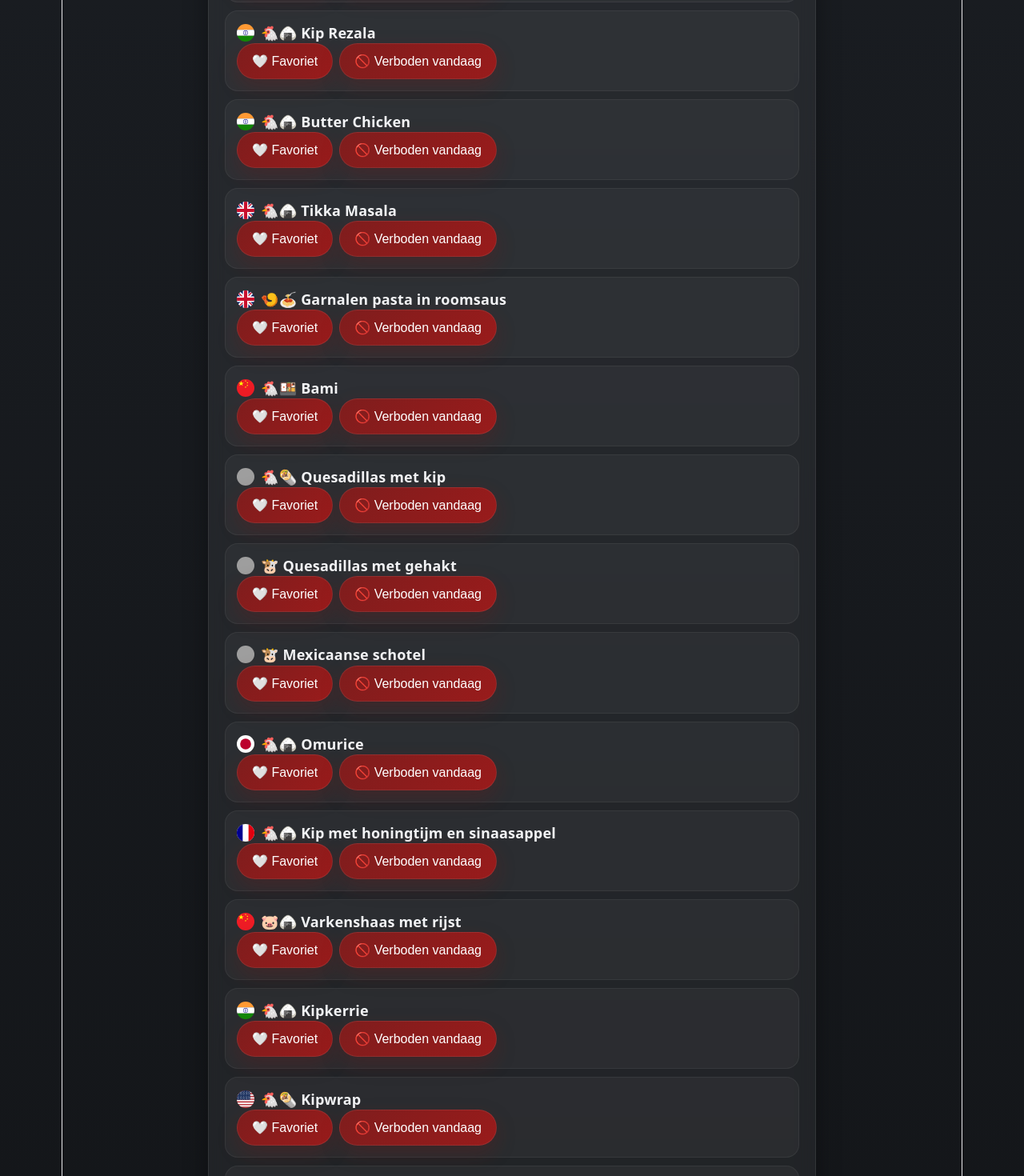
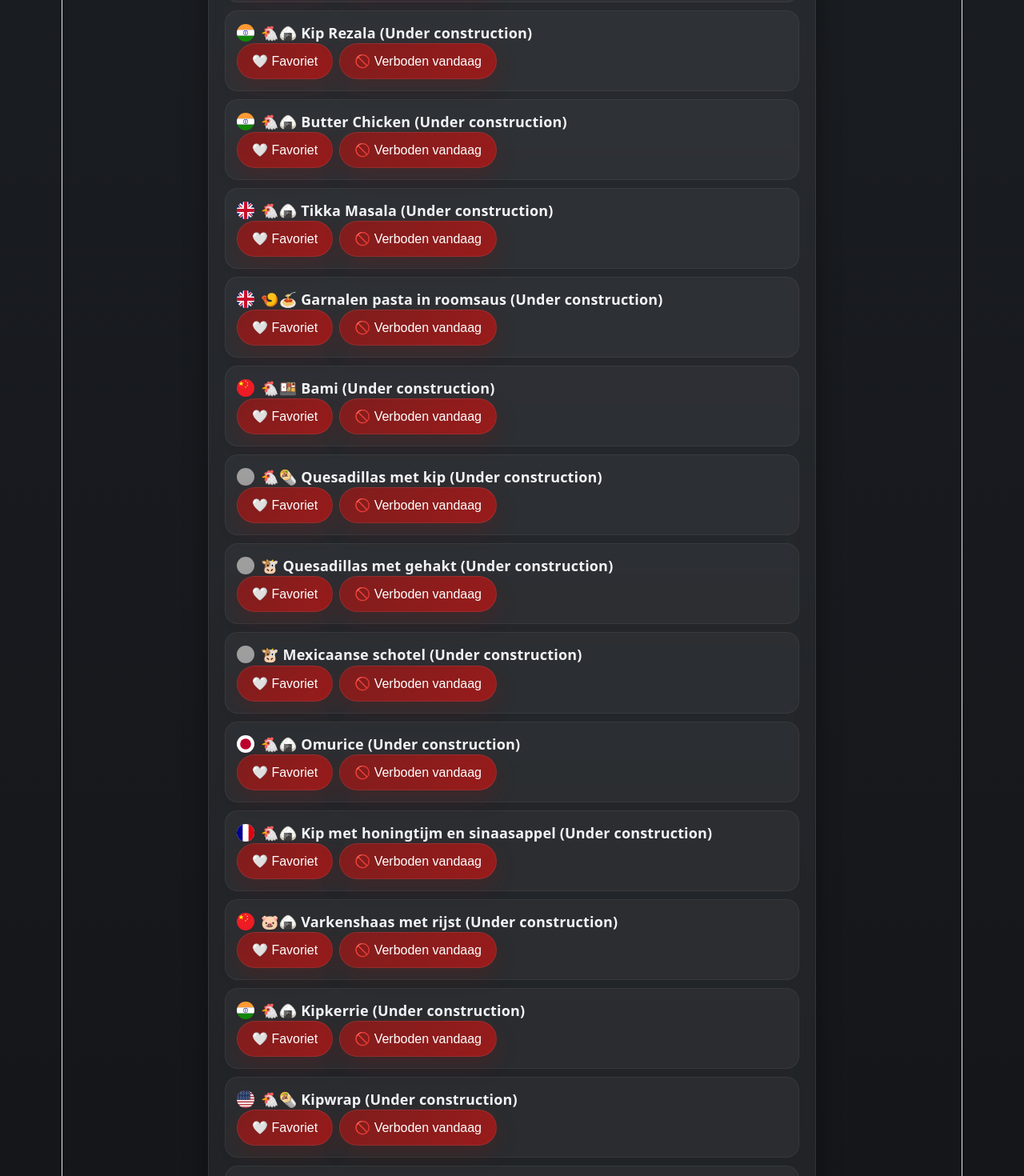
Before and after one commit to ZeokaHS/Wat-eten-we-app, a React (Vite) app: page / in a window 1280 px wide. Shown: the part 1860-3330 px from the top of the page at 80% size. Built offline with nearby package versions, Linux system fonts and the light colour scheme; grey boxes are pictures that could not be loaded.

Commit message:
Recepten en ingredienten aangevuld.

```diff
--- a/src/App.jsx
+++ b/src/App.jsx
@@ -18,7 +18,7 @@ const startGerechten = [
     vlag: "/flags/sr.svg",
     afbeelding: "/dishes/bootjehetekip.jpg",
     categorieen: ["Kip 🐔"],
-    ingredienten: ["400 gram kippendij", "4 eetlepels ketjap", "5 eetlepels sweet chilisaus", "sambal naar smaak", "1 eetlepel pindakaas", "zonnebloemolie", "2 teentjes knoflook", "1 paprika", "1 rode ui", "pita broodjes", "ijsbergsla"],
+    ingredienten: ["400 gram kippendij", "4 eetlepels ketjap", "5 eetlepels sweet chilisaus", "Sambal naar smaak", "1 eetlepel pindakaas", "Scheutje zonnebloemolie", "2 teentjes knoflook", "1 paprika", "1 rode ui", "Pita broodjes", "Ijsbergsla", "Bakpapier"],
     recept: [
   "Snij de rode ui in kleine stukjes en de paprika in reepjes. (of ook in kleine stukjes als je dat lekkerder vindt! Reepjes hebben mijn voorkeur in dit recept)",
   "Hak je kippendijen in blokjes en marineer met de ketjap, sweet chilisaus, sambal, pindakaas en knoflook",
@@ -35,7 +35,7 @@ const startGerechten = [
     vlag: "/flags/at.svg",
     afbeelding: "/dishes/kaiserschmarnn.jpg",
     categorieen: ["Vegetarisch 🌿"],
-    ingredienten: ["4 eieren", "50g kristalsuiker", "zakje vanillesuiker", "100g bloem", "100 ml melk", "Vanille aroma", "eventueel vleugje kaneel", "zonnebloemolie of boter om mee te bakken"],
+    ingredienten: ["4 eieren", "50g kristalsuiker", "Zakje vanillesuiker", "100g bloem", "100 ml melk", "Vanille aroma", "Eventueel vleugje kaneel", "Zonnebloemolie of boter om mee te bakken"],
     recept: [
   "Pak twee kommen.",
   "In de ene kom de eiwitten, de andere de rest.",
@@ -120,7 +120,7 @@ const startGerechten = [
     vlag: "/flags/tr.svg",
     afbeelding: "/dishes/shoarma.jpg",
     categorieen: ["Kip 🐔"],
-    ingredienten: ["500 gram kipshoarma", "Pita", "1 rode ui", "1 paprika", "Sla", "1/2 komkommer", "Scheutje zonnebloemolie", "3 teentjes knoflook", "3 eetlepels yoghurt", "1 theelepel honing", "1 theelepel peterselie", "1 theelepel bieslook", "1 theelepel dille", "Knoflooksaus"],
+    ingredienten: ["500 gram kipshoarma", "Pita", "1 rode ui", "1 paprika", "Sla", "1/2 komkommer", "Scheutje zonnebloemolie", "3 teentjes knoflook", "3 eetlepels yoghurt", "1 theelepel honing", "1 theelepel peterselie", "1 theelepel bieslook", "1 theelepel dille", "Knoflooksaus", "Bakpapier"],
     recept: [
   "Snijd alle groentes.",
   "Voeg de knoflook, yoghurt, honing, peterselie, bieslook en dille samen voor een heerlijke knoflooksaus. Wij mengen dit vaak met een knoflooksaus uit een pot.",
@@ -138,9 +138,15 @@ const startGerechten = [
     vlag: "/flags/nl.svg",
     afbeelding: "/dishes/gebakkenaardappelenpanga.jpg",
     categorieen: ["Aardappelen 🥔", "Vis 🐟"],
-    ingredienten: ["Volgt nog"],
+    ingredienten: ["300 gram vastkokende aardappelen", "2 pangafilets", "Scheutjes olijfolie", "Scheutje chilisaus", "Vismix poeder", "3 teentjes knoflook", "3 eetlepels yoghurt", "1 theelepel honing", "1 theelepel peterselie", "1 theelepel bieslook", "1 theelepel dille", "Knoflooksaus"],
     recept: [
-  "Recept volgt nog."
+  "Zet een pan met aardappelen en genoeg water om ze in onder te dompelen op.",
+  "Kook de aardappelen gaar en schil ze.",
+  "Stop de geschilde aardappelen in een ovenschaal en besprenkel met olijfolie en chilisaus.",
+  "Verwarm de oven voor op 200 graden en stop in de oven voor 20 minuten.",
+  "Strooi vismix over de pangafilets en bak op in een pan.",
+  "Voeg de knoflook, yoghurt, honing, peterselie, bieslook en dille samen voor een heerlijke knoflooksaus. Wij mengen dit vaak met een knoflooksaus uit een pot.",
+  "Eet smakelijk!"
 ],
   },
   {
@@ -148,9 +154,17 @@ const startGerechten = [
     vlag: "/flags/no.svg",
     afbeelding: "/dishes/gebakkenaardappelenzalm.jpg",
     categorieen: ["Aardappelen 🥔", "Vis 🐟"],
-    ingredienten: ["Volgt nog"],
+    ingredienten: ["300 gram vastkokende aardappelen", "Zalm", "Scheutjes olijfolie", "3 teentjes knoflook", "3 eetlepels yoghurt", "1 theelepel honing", "1 theelepel peterselie", "1 theelepel bieslook", "1 theelepel dille", "Knoflooksaus"],
     recept: [
-  "Recept volgt nog."
+  "Zet een pan met aardappelen en genoeg water om ze in onder te dompelen op.",
+  "Kook de aardappelen gaar en schil ze.",
+  "Stop de geschilde aardappelen in een ovenschaal en besprenkel met olijfolie en chilisaus.",
+  "Verwarm de oven voor op 200 graden en stop in de oven voor 20 minuten.",
+  "Verwarm een tweede oven voor (die hebben jullie).",
+  "Doe de zalm in een ovenschaal",
+  "Besprenkel de zalm met olijfolie en bak voor 25 minuten in de oven.",
+  "Voeg de knoflook, yoghurt, honing, peterselie, bieslook en dille samen voor een heerlijke knoflooksaus. Wij mengen dit vaak met een knoflooksaus uit een pot.",
+  "Eet smakelijk!"
 ],
   },
   {
@@ -158,9 +172,20 @@ const startGerechten = [
     vlag: "/flags/at.svg",
     afbeelding: "/dishes/gebakkenaardappelenschnitzel.jpg",
     categorieen: ["Aardappelen 🥔", "Kip 🐔"],
-    ingredienten: ["Volgt nog"],
+    ingredienten: ["300 gram vastkokende aardappelen", "Twee kipfilets", "Scheutjes olijfolie", "Scheutjes zonnebloemolie", "Scheutje chilisaus", "3 teentjes knoflook", "3 eetlepels yoghurt", "1 theelepel honing", "1 theelepel peterselie", "1 theelepel bieslook", "1 theelepel dille", "Knoflooksaus", "Een halve citroen", "1 ei", "Scheutje melk", "Chilimosterd", "Chilipoeder", "Peper", "Panko", "Meel/bloem", "Bakpapier"],
     recept: [
-  "Recept volgt nog."
+  "Zet een pan met aardappelen en genoeg water om ze in onder te dompelen op.",
+  "Kook de aardappelen gaar en schil ze.",
+  "Stop de geschilde aardappelen in een ovenschaal en besprenkel met olijfolie en chilisaus.",
+  "Verwarm de oven voor op 200 graden en stop in de oven voor 20 minuten.",
+  "Snijd de kipfilets doormidden en sla ze plat met een hamer. Tip: Stop hier bakpapier tussen zodat je hamer schoon blijft.",
+  "Maak de werkstations voor de schnitzel: 3 borden, eentje met meel/bloem, eentje met panko en eentje met een eimengsel, scheutje melk, chilimosterd, chilipoeder en peper.",
+  "Verwarm een pan voor op het vuur met flink wat zonnebloemolie. Het moet soort van frituren.",
+  "Ga met de kip eerst door de meel/bloem, daarna door het eimengsel en daarna door de panko.",
+  "Bak de schnitzel in de pan.",
+  "Herhaal met alle kip totdat alles is opgebakken.",
+  "Eet smakelijk!",
+  "Tip: Gebruik citroensap over de schnitzel. Echt heerlijk!"
 ],
   },
   {
@@ -168,13 +193,18 @@ const startGerechten = [
     vlag: "/flags/nl.svg",
     afbeelding: "/dishes/pannekoeken.jpg",
     categorieen: ["Vegetarisch 🌿"],
-    ingredienten: ["Volgt nog"],
+    ingredienten: ["Melk", "Meel/bloem", "1 eetlepel yoghurt", "Vanille aroma", "Zakje vanillesuiker", "2 eieren", "Scheutjes zonnebloemolie of boter om in te bakken", "Nadia: 1 elstar appel", "Nadia: kaneel", "Nadia: bruine suiker", "Nadia: meer yoghurt"],
     recept: [
-  "Recept volgt nog."
+  "Voeg de melk, meel/bloem, yoghurt, vanille aroma, vanille suiker en eieren samen in een beslagkom en meng goed door elkaar.",
+  "Verwarm een pan en doe er olie of boter in.",
+  "Voeg een schep beslag toe in de pan en bak dit op.",
+  "Eet smakelijk!",
+  "Nadia: Snijd de appel in stukjes en voeg kaneel en bruine suiker toe.",
+  "Nadia: Als je pannekoek is gebakken doe je er een schep Yoghurt in, voeg je de stukjes appel toe en klap je de pannekoek dicht als een wrap."
 ],
   },
   {
-    naam: "🐔🍙 Kip Rezala",
+    naam: "🐔🍙 Kip Rezala (Under construction)",
     vlag: "/flags/in.svg",
     afbeelding: "/dishes/rezala.jpg",
     categorieen: ["Rijst 🍙", "Kip 🐔"],
@@ -184,7 +214,7 @@ const startGerechten = [
 ],
   },
   {
-    naam: "🐔🍙 Butter Chicken",
+    naam: "🐔🍙 Butter Chicken (Under construction)",
     vlag: "/flags/in.svg",
     afbeelding: "/dishes/butterchicken.jpg",
     categorieen: ["Rijst 🍙", "Kip 🐔"],
@@ -194,7 +224,7 @@ const startGerechten = [
 ],
   },
   {
-    naam: "🐔🍙 Tikka Masala",
+    naam: "🐔🍙 Tikka Masala (Under construction)",
     vlag: "/flags/gb.svg",
     afbeelding: "/dishes/tikkamasala.jpg",
     categorieen: ["Rijst 🍙", "Kip 🐔"],
@@ -204,7 +234,7 @@ const startGerechten = [
 ],
   },
   {
-    naam: "🍤🍝 Garnalen pasta in roomsaus",
+    naam: "🍤🍝 Garnalen pasta in roomsaus (Under construction)",
     vlag: "/flags/gb.svg",
     afbeelding: "/dishes/garnalenroompasta.jpg",
     categorieen: ["Pasta 🍝", "Garnalen 🍤"],
@@ -214,7 +244,7 @@ const startGerechten = [
 ],
   },
   {
-    naam: "🐔🍱 Bami",
+    naam: "🐔🍱 Bami (Under construction)",
     vlag: "/flags/cn.svg",
     afbeelding: "/dishes/bami.jpg",
     categorieen: ["Mie 🍱", "Kip 🐔"],
@@ -224,7 +254,7 @@ const startGerechten = [
 ],
   },
   {
-    naam: "🐔🌯 Quesadillas met kip",
+    naam: "🐔🌯 Quesadillas met kip (Under construction)",
     vlag: "/flags/mx.svg",
     afbeelding: "/dishes/quesadillaskip.jpg",
     categorieen: ["Kip 🐔", "Wraps 🌯"],
@@ -234,7 +264,7 @@ const startGerechten = [
 ],
   },
   {
-    naam: "🐮 Quesadillas met gehakt",
+    naam: "🐮 Quesadillas met gehakt (Under construction)",
     vlag: "/flags/mx.svg",
     afbeelding: "/dishes/quesadillasgehakt.jpg",
     categorieen: ["Gehakt 🐮"],
@@ -244,7 +274,7 @@ const startGerechten = [
 ],
   },
   {
-    naam: "🐮 Mexicaanse schotel",
+    naam: "🐮 Mexicaanse schotel (Under construction)",
     vlag: "/flags/mx.svg",
     afbeelding: "/dishes/mexicaanseschotel.jpg",
     categorieen: ["Gehakt 🐮"],
@@ -254,7 +284,7 @@ const startGerechten = [
 ],
   },
   {
-    naam: "🐔🍙 Omurice",
+    naam: "🐔🍙 Omurice (Under construction)",
     vlag: "/flags/jp.svg",
     afbeelding: "/dishes/omurice.jpg",
     categorieen: ["Rijst 🍙", "Kip 🐔"],
@@ -264,7 +294,7 @@ const startGerechten = [
 ],
   },
   {
-    naam: "🐔🍙 Kip met honingtijm en sinaasappel",
+    naam: "🐔🍙 Kip met honingtijm en sinaasappel (Under construction)",
     vlag: "/flags/fr.svg",
     afbeelding: "/dishes/kiphoningtijmsinaasappelrijst.jpg",
     categorieen: ["Rijst 🍙", "Kip 🐔"],
@@ -274,7 +304,7 @@ const startGerechten = [
 ],
   },
     {
-    naam: "🐷🍙 Varkenshaas met rijst",
+    naam: "🐷🍙 Varkenshaas met rijst (Under construction)",
     vlag: "/flags/cn.svg",
     afbeelding: "/dishes/varkenshaashoningsojasausrijst.png",
     categorieen: ["Rijst 🍙", "Varken 🐷"],
@@ -284,7 +314,7 @@ const startGerechten = [
 ],
   },
     {
-    naam: "🐔🍙 Kipkerrie",
+    naam: "🐔🍙 Kipkerrie (Under construction)",
     vlag: "/flags/in.svg",
     afbeelding: "/dishes/kipkerrie.jpg",
     categorieen: ["Rijst 🍙", "Kip 🐔"],
@@ -294,7 +324,7 @@ const startGerechten = [
 ],
   },
     {
-    naam: "🐔🌯 Kipwrap",
+    naam: "🐔🌯 Kipwrap (Under construction)",
     vlag: "/flags/us.svg",
     afbeelding: "/dishes/kipwrap.jpg",
     categorieen: ["Wraps 🌯", "Kip 🐔"],
@@ -304,7 +334,7 @@ const startGerechten = [
 ],
   },
     {
-    naam: "🐔🍟 Kipsaté",
+    naam: "🐔🍟 Kipsaté (Under construction)",
     vlag: "/flags/id.svg",
     afbeelding: "/dishes/kipsate.jpg",
     categorieen: ["Friet 🍟", "Kip 🐔"],
@@ -314,7 +344,7 @@ const startGerechten = [
 ],
   },
     {
-    naam: "🐮 Hamburgers",
+    naam: "🐮 Hamburgers (Under construction)",
     vlag: "/flags/us.svg",
     afbeelding: "/dishes/hamburger.jpg",
     categorieen: ["Gehakt 🐮"],
```
